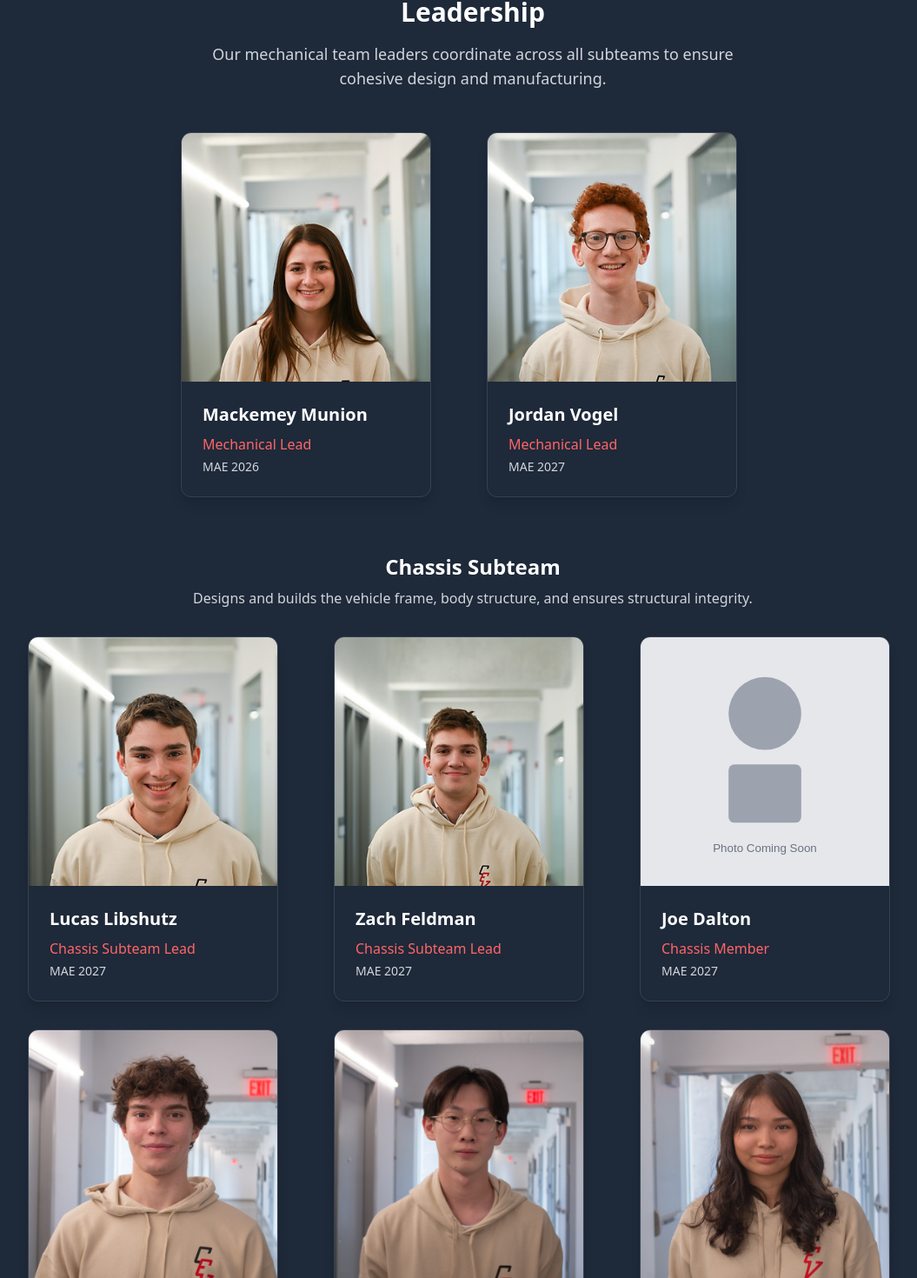
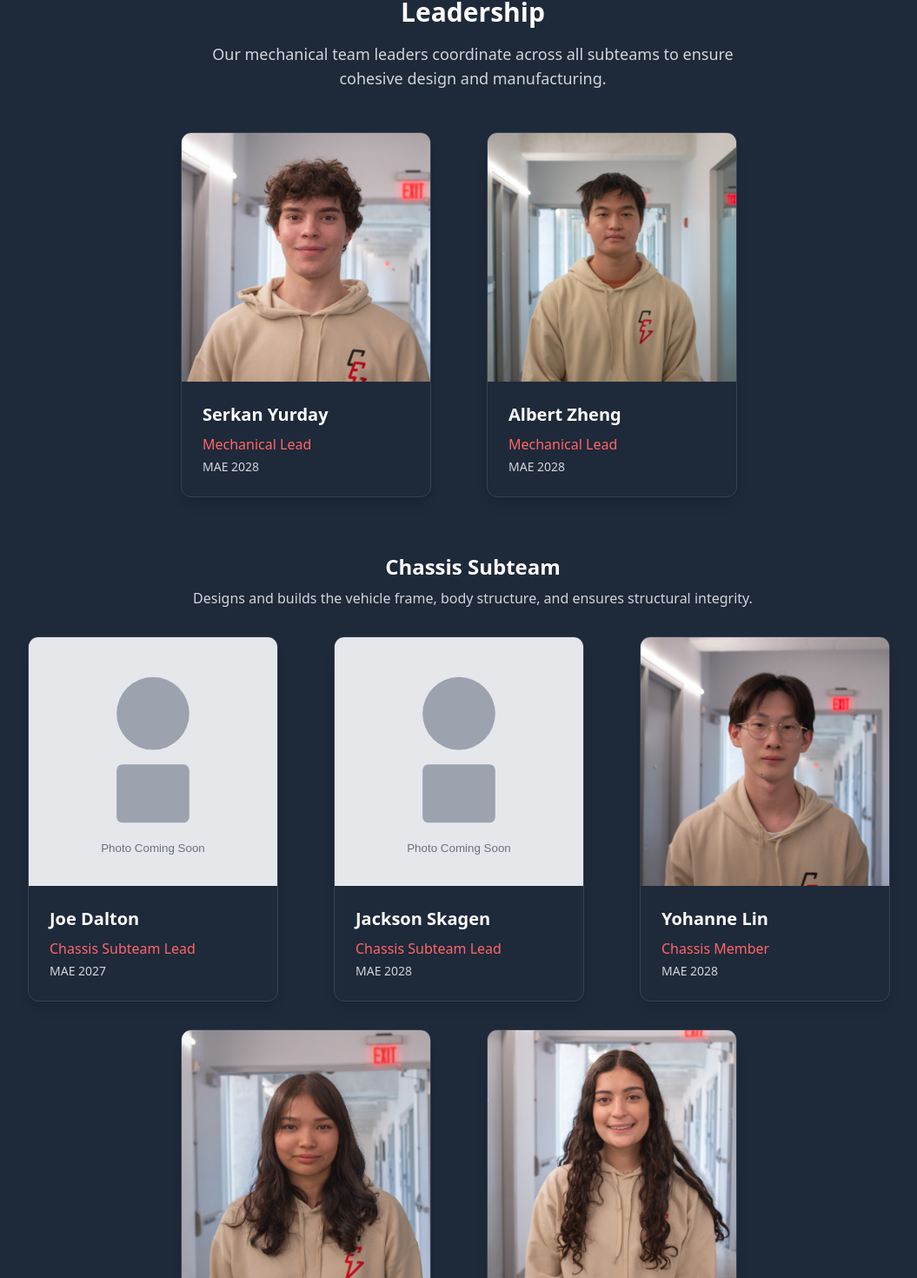
Before and after one commit to ChickenCoupe/ev-website, a Next.js app: page /team/mechanical in a window 1280 px wide. Shown: the part 1024-2494 px from the top of the page at 87% size, without its empty margins (96-1151 px from the left). Built offline with nearby package versions, Linux system fonts and the light colour scheme.

Commit message:
update leads for each subteam

```diff
--- a/src/app/team/autonomy/page.tsx
+++ b/src/app/team/autonomy/page.tsx
@@ -23,10 +23,31 @@ const autonomyTeam = [
   },
   {
     name: 'Sophia Tsang',
-    position: 'Autonomy Member',
+    position: 'Perception Subteam Lead',
     major: 'CS/ECE',
     year: '2027',
     image: '/team/sophia-tsang.jpg'
+  },
+  {
+    name: 'Ethan Berkowitz',
+    position: 'Controls Subteam Lead',
+    major: 'ECE/CS',
+    year: '2029',
+    image: '/team/placeholder.svg'
+  },
+  {
+    name: 'Jaiden Grimminck',
+    position: 'Simulation Subteam Lead',
+    major: 'CS',
+    year: '2029',
+    image: '/team/placeholder.svg'
+  },
+  {
+    name: 'Smriti Kumar',
+    position: 'Planning Subteam Lead',
+    major: 'CS/ECE',
+    year: '2029',
+    image: '/team/placeholder.svg'
   },
   {
     name: 'Utku Melemetci',
@@ -36,27 +57,6 @@ const autonomyTeam = [
     image: '/team/utku-melemetci.jpg'
   },
   {
-    name: 'Sameer Mehta',
-    position: 'Autonomy Member',
-    major: 'CS',
-    year: '2028',
-    image: '/team/sameer-mehta.jpg'
-  },
-  {
-    name: 'Ibrahim Ahmed',
-    position: 'Autonomy Member',
-    major: 'ECE/CS',
-    year: '2028',
-    image: '/team/ibrahim-ahmed.jpg'
-  },
-  {
-    name: 'Ethan Berkowitz',
-    position: 'Autonomy Member',
-    major: 'ECE/CS',
-    year: '2029',
-    image: '/team/placeholder.svg'
-  },
-  {
     name: 'Ishaan Parikh',
     position: 'Autonomy Member',
     major: 'ECE',
@@ -64,21 +64,7 @@ const autonomyTeam = [
     image: '/team/placeholder.svg'
   },
   {
-    name: 'Jaiden Grimminck',
-    position: 'Autonomy Member',
-    major: 'CS',
-    year: '2029',
-    image: '/team/placeholder.svg'
-  },
-  {
     name: 'Joyce Lin',
-    position: 'Autonomy Member',
-    major: 'CS/ECE',
-    year: '2029',
-    image: '/team/placeholder.svg'
-  },
-  {
-    name: 'Smriti Kumar',
     position: 'Autonomy Member',
     major: 'CS/ECE',
     year: '2029',
--- a/src/app/team/data-aa/page.tsx
+++ b/src/app/team/data-aa/page.tsx
@@ -8,25 +8,18 @@ import Footer from '@/components/Footer'
 
 const dataTeam= [
     {
-        name: 'Daniel Sorokin',
-        position: 'Telemetry Lead',
-        major: 'CS',
-        year: '2027',
-        image: '/team/daniel-sorokin.jpg'
+      name: 'Rhea Agrawal',
+      position: 'Telemetry Subteam Lead',
+      major: 'CS',
+      year: '2028',
+      image: '/team/rhea-agrawal.jpg'
     },
     {
-        name: 'Ruth Taddesse',
-        position: 'Telemetry Lead',
-        major: 'CS',
-        year: '2027',
-        image: '/team/ruth-taddesse.jpg'
-    },
-    {
-        name: 'Mehdi Heydari',
-        position: 'Telemetry Member',
-        major: 'CS',
-        year: '2026',
-        image: '/team/mehdi-heydari.jpg'
+      name: 'Katie Xiao',
+      position: 'Telemetry Subteam Lead',
+      major: 'CS',
+      year: '2028',
+      image: '/team/katie-xiao.jpg'
     },
     {
         name: 'Amelia Zheng',
@@ -34,13 +27,6 @@ const dataTeam= [
         major: 'CS',
         year: '2027',
         image: '/team/placeholder.svg'
-    },
-    {
-        name: 'Rhea Agrawal',
-        position: 'Telemetry Member',
-        major: 'CS',
-        year: '2028',
-        image: '/team/rhea-agrawal.jpg'
     },
     {
         name: 'Ajay Parthibha',
@@ -56,21 +42,6 @@ const dataTeam= [
         year: '2028',
         image: '/team/placeholder.svg'
     },
-    {
-        name: 'Jerry Ji',
-        position: 'Telemetry Member',
-        major: 'CS',
-        year: '2028',
-        image: '/team/jerry-ji.jpg'
-    },
-    {
-        name: 'Katie Xiao',
-        position: 'Telemetry Member',
-        major: 'CS',
-        year: '2028',
-        image: '/team/katie-xiao.jpg'
-    }
-
 ]
 
 const TeamMemberCard = ({ member, index }: {member: typeof dataTeam[0], index: number }) => (
--- a/src/app/team/electrical/page.tsx
+++ b/src/app/team/electrical/page.tsx
@@ -8,26 +8,20 @@ import Footer from '@/components/Footer'
 // Electrical team data
 const electricalTeam = [
   {
-    name: 'Rachel Arena',
-    position: 'Electrical Co-Lead',
+    name: 'Erica Jiang',
+    position: 'Electrical Subteam Lead',
     major: 'ECE',
-    year: '2026',
-    image: '/team/rachel-arena.jpg'
+    year: '2028',
+    image: '/team/erica-jiang.png'
   },
   {
-    name: 'Edward Lee',
-    position: 'Electrical Co-Lead',
+    name: 'Kellen Yu',
+    position: 'Electrical Subteam Lead',
     major: 'ECE',
-    year: '2026',
-    image: '/team/edward-lee.jpg'
+    year: '2029',
+    image: '/team/placeholder.svg'
   },
-  {
-    name: 'Micah Fisher',
-    position: 'Electrical Member',
-    major: 'ECE',
-    year: '2026',
-    image: '/team/micah-fisher.jpg'
-  },
+
   {
     name: 'Guillaume Ah-Hot',
     position: 'Electrical Member',
--- a/src/app/team/mechanical/page.tsx
+++ b/src/app/team/mechanical/page.tsx
@@ -8,49 +8,35 @@ import Footer from '@/components/Footer'
 // Mechanical team data organized by subteams
 const mechanicalLeadership = [
   {
-    name: 'Mackemey Munion',
+    name: 'Serkan Yurday',
     position: 'Mechanical Lead',
     major: 'MAE',
-    year: '2026',
-    image: '/team/mackemey-munion.jpg'
+    year: '2028',
+    image: '/team/serkan-yurday.jpg'
   },
   {
-    name: 'Jordan Vogel',
+    name: 'Albert Zheng',
     position: 'Mechanical Lead',
     major: 'MAE',
-    year: '2027',
-    image: '/team/jordan-vogel.jpg'
+    year: '2028',
+    image: '/team/albert-zheng.jpg'
   }
 ];
 
 const chassisTeam = [
   {
-    name: 'Lucas Libshutz',
+    name: 'Joe Dalton',
     position: 'Chassis Subteam Lead',
-    major: 'MAE',
-    year: '2027',
-    image: '/team/lucas-libshutz.jpg'
-  },
-  {
-    name: 'Zach Feldman',
-    position: 'Chassis Subteam Lead',
-    major: 'MAE',
-    year: '2027',
-    image:'/team/zach-feldman.jpg'
-  },
-  {
-    name: 'Joe Dalton',
-    position: 'Chassis Member',
     major: 'MAE',
     year: '2027',
     image:'/team/placeholder.svg'
   },
   {
-    name: 'Serkan Yurday',
-    position: 'Chassis Member',
+    name: 'Jackson Skagen',
+    position: 'Chassis Subteam Lead',
     major: 'MAE',
     year: '2028',
-    image: '/team/serkan-yurday.jpg'
+    image: '/team/placeholder.svg'
   },
   {
     name: 'Yohanne Lin',
@@ -77,25 +63,18 @@ const chassisTeam = [
 
 const drivetrainTeam = [
   {
-    name: 'Christina Ge',
+    name: 'Emely Benavides',
     position: 'Drivetrain Subteam Lead',
     major: 'MAE',
-    year: '2027',
-    image: '/team/christina-ge.jpg'
+    year: '2028',
+    image: '/team/emely-benavides.jpg'
   },
   {
-    name: 'Ava Ianuale',
-    position: 'Drivetrain Member',
+    name: 'Jonathan Wan',
+    position: 'Drivetrain Subteam Lead',
     major: 'MAE',
-    year: '2026',
-    image: '/team/ava-ianuale.jpg'
-  },
-  {
-    name: 'Nathan Varghese',
-    position: 'Drivetrain Member',
-    major: 'MAE',
-    year: '2027',
-    image: '/team/nathan-varghese.jpg'
+    year: '2028',
+    image: '/team/jonathan-wan.jpg'
   },
   {
     name: 'Alexis Barrow',
@@ -105,50 +84,23 @@ const drivetrainTeam = [
     image: '/team/alexis-barrow.jpg'
   },
   {
-    name: 'Emely Benavides',
-    position: 'Drivetrain Member',
-    major: 'MAE',
-    year: '2028',
-    image: '/team/emely-benavides.jpg'
-  },
-  {
     name: 'Nora Kingwell',
     position: 'Drivetrain Member',
     major: 'MAE',
     year: '2028',
     image: '/team/nora-kingwell.jpg'
   },
-  {
-    name: 'Jonathan Wan',
-    position: 'Drivetrain Member',
-    major: 'MAE',
-    year: '2028',
-    image: '/team/jonathan-wan.jpg'
-  },
-];
+  ];
 
 const steeringTeam = [
   {
-    name: 'Cion Kim',
-    position: 'Steering Subteam Lead',
-    major: 'MAE',
-    year: '2027',
-    image: '/team/cion-kim.jpg'
+    name: "Lydia Woodall",
+    position: "Steering Subteam Lead",
+    major: "MAE",
+    year: "2028",
+    image: "/team/lydia-woodall.jpg"
   },
-  {
-    name: 'Tadg Manna',
-    position: 'Steering Member',
-    major: 'MAE',
-    year: '2026',
-    image: '/team/tadg-manna.jpg'
-  },
-  {
-    name: "Shashank Chalamsetty",
-    position: "Steering Member",
-    major: "MAE",
-    year: "2026",
-    image: "/team/shashank-chalamalasetty.jpg"
-  },
+
   {
     name: 'Aahil Ali',
     position: 'Steering Member',
@@ -162,20 +114,6 @@ const steeringTeam = [
     major: 'MAE',
     year: '2028',
     image:'/team/placeholder.svg'
-  },
-  {
-    name: "Lydia Woodall",
-    position: "Steering Member",
-    major: "MAE",
-    year: "2028",
-    image: "/team/lydia-woodall.jpg"
-  },
-  {
-    name: "Albert Zheng",
-    position: "Steering Member",
-    major: "MAE",
-    year: "2028",
-    image: "/team/albert-zheng.jpg"
   },
 ];
 
```
